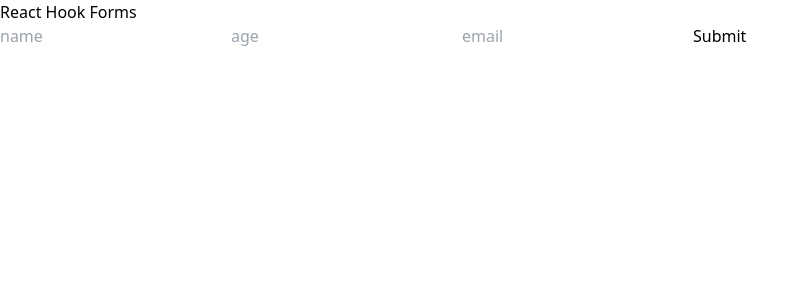
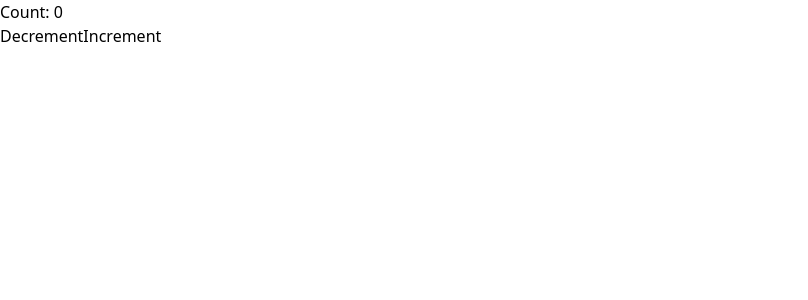
Before and after one commit to milindkusahu/React-Concepts, a React (Vite) app: page / in a window 1280 px wide. Shown: the top 300 px of the page, without its empty margins (0-808 px from the left). Built offline with nearby package versions, Linux system fonts and the light colour scheme.

Commit message:
useEffect hook

```diff
--- a/src/App.jsx
+++ b/src/App.jsx
@@ -6,7 +6,8 @@
 // import Music from "./components/Music/Music";
 // import FromsUseRef from "./components/FormHandling/FromsUseRef";
 // import Controlled from "./components/FormHandling/Controlled";
-import ReactHookForms from "./components/FormHandling/ReactHookForms";
+// import ReactHookForms from "./components/FormHandling/ReactHookForms";
+import UseEffectHook from "./components/UseEffectHook/UseEffectHook";
 
 // import "./App.css";
 
@@ -21,7 +22,8 @@
       {/* <Music /> */}
       {/* <FromsUseRef /> */}
       {/* <Controlled /> */}
-      <ReactHookForms />
+      {/* <ReactHookForms /> */}
+      <UseEffectHook />
     </>
   );
 };
--- /dev/null
+++ b/src/components/UseEffectHook/UseEffectHook.jsx
@@ -0,0 +1,26 @@
+import React, { useEffect, useState } from "react";
+
+const UseEffectHook = () => {
+  const [count, setCount] = useState(0);
+
+  useEffect(() => {
+    // The code that we want to run
+    console.log("The count is:", count);
+
+    // Optional return function
+    return () => {
+      console.log("I am being cleaned up!");
+    };
+  }, [count]); // The dependency array
+
+  return (
+    <div>
+      <h1>Count: {count}</h1>
+
+      <button onClick={() => setCount(count - 1)}>Decrement</button>
+      <button onClick={() => setCount(count + 1)}>Increment</button>
+    </div>
+  );
+};
+
+export default UseEffectHook;
```
Also changed, not shown: 1 other file (tests, documents, lock files or other folders).
